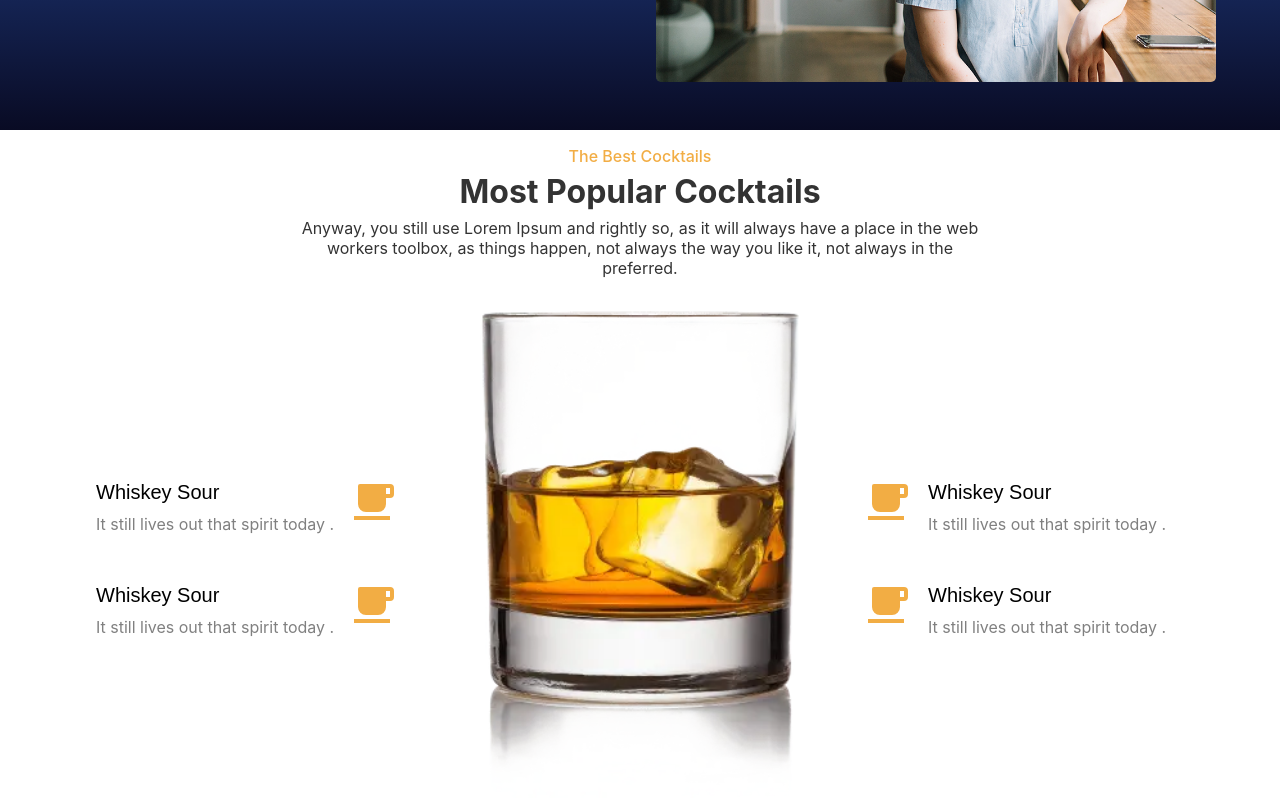
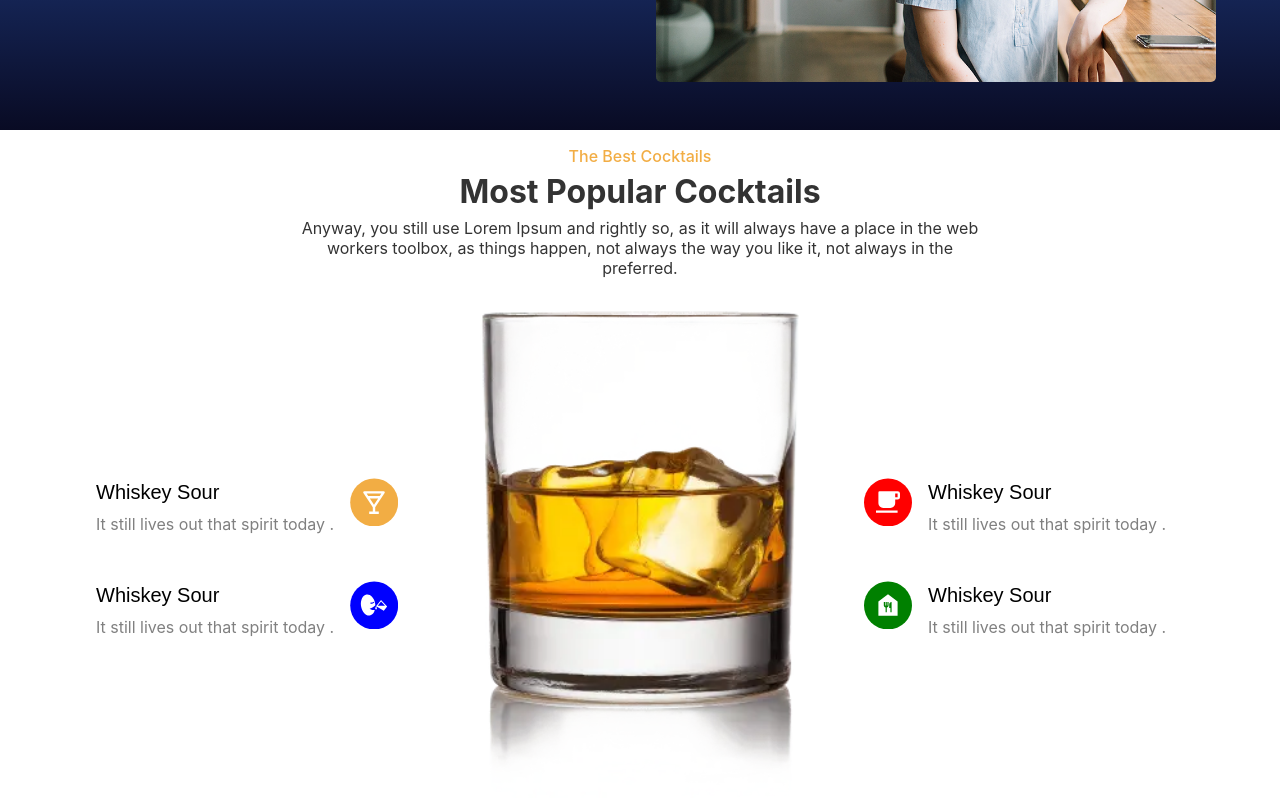
Before and after one commit to blyncnov/NextFood, a Next.js app: page / in a window 1280 px wide. Shown: the part 478-1278 px from the top of the page. Built offline with nearby package versions, Linux system fonts and the light colour scheme.

Commit message:
my first nexfood commit v4 featured food 4 color

```diff
--- a/components/Featured.jsx
+++ b/components/Featured.jsx
@@ -1,7 +1,10 @@
 import React from 'react'
 import Image from 'next/image'
 import { RiCupFill } from "react-icons/ri";
-import { BsCupStraw } from 'react-icons/bs'
+import { BiDrink } from 'react-icons/bi'
+import { GiDrinking } from 'react-icons/gi'
+import { MdFoodBank } from 'react-icons/md'
+
 
 import FeaturedPicture from "../public/assets/images/drinks.webp"
 
@@ -33,7 +36,7 @@ const Featured = () => {
                                         <h4>Whiskey Sour</h4>
                                         <p>It still lives out that spirit today .</p>
                                     </div>
-                                    <RiCupFill style={{ fontSize: "3em", color: "#F2AD44" }} />
+                                    <BiDrink style={{ fontSize: "3em", color: "white", padding: ".2em", backgroundColor: "#F2AD44", clipPath: "circle()" }} />
                                 </div>
                                 <br />
                                 <br />
@@ -42,7 +45,7 @@ const Featured = () => {
                                         <h4>Whiskey Sour</h4>
                                         <p>It still lives out that spirit today .</p>
                                     </div>
-                                    <RiCupFill style={{ fontSize: "3em", color: "#F2AD44" }} />
+                                    <GiDrinking style={{ fontSize: "3em", color: "white", padding: ".2em", backgroundColor: "blue", clipPath: "circle()" }} />
                                 </div>
                             </div>
                         </FeaturedRows>
@@ -58,7 +61,7 @@ const Featured = () => {
                         <FeaturedRows>
                             <div>
                                 <div className="feature__container secondp">
-                                    <RiCupFill style={{ fontSize: "3em", color: "#F2AD44" }} />
+                                    <RiCupFill style={{ fontSize: "3em", color: "white", padding: ".2em", backgroundColor: "red", clipPath: "circle()" }} />
                                     <div className="placement">
                                         <h4>Whiskey Sour</h4>
                                         <p>It still lives out that spirit today .</p>
@@ -68,7 +71,7 @@ const Featured = () => {
                                 <br />
                                 <br />
                                 <div className="feature__container secondp">
-                                    <RiCupFill style={{ fontSize: "3em", color: "#F2AD44" }} />
+                                    <MdFoodBank style={{ fontSize: "3em", color: "white", padding: ".2em", backgroundColor: "green", clipPath: "circle()" }} />
                                     <div className="placement">
                                         <h4>Whiskey Sour</h4>
                                         <p>It still lives out that spirit today .</p>
```
